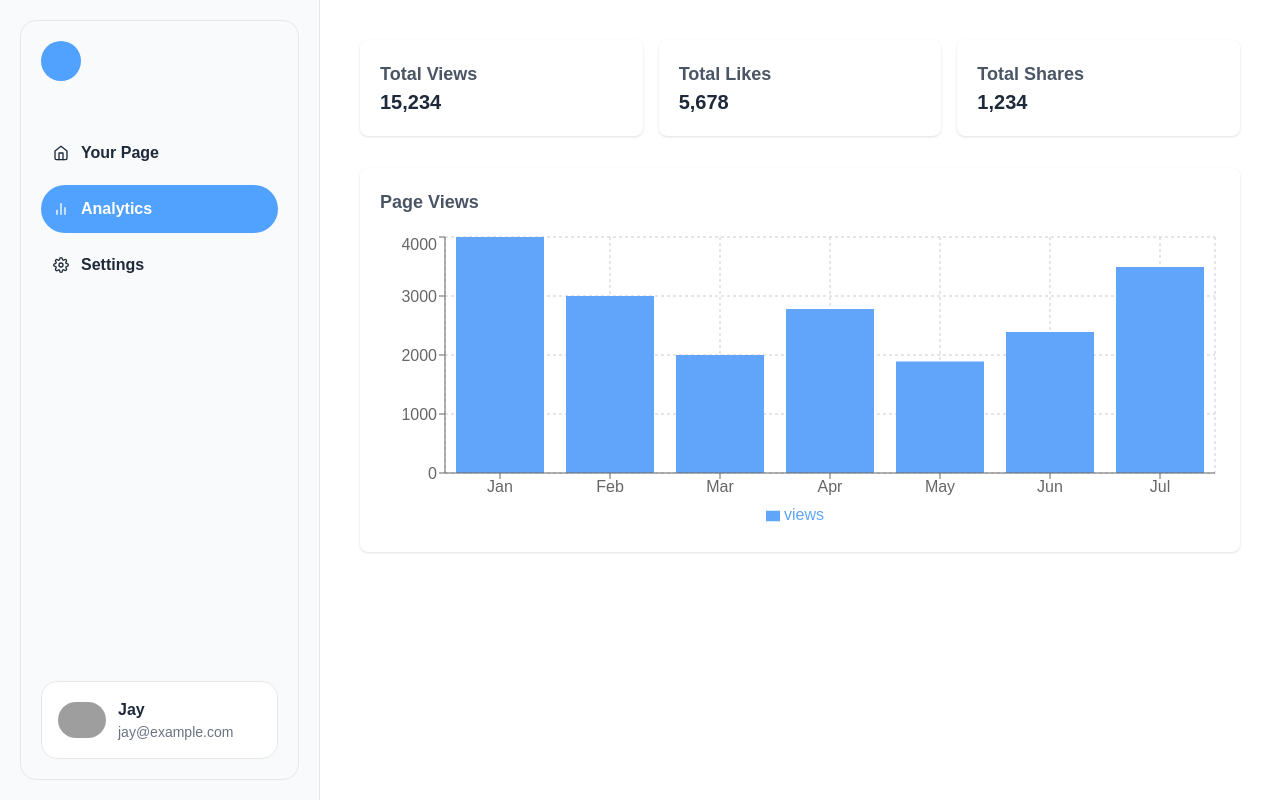
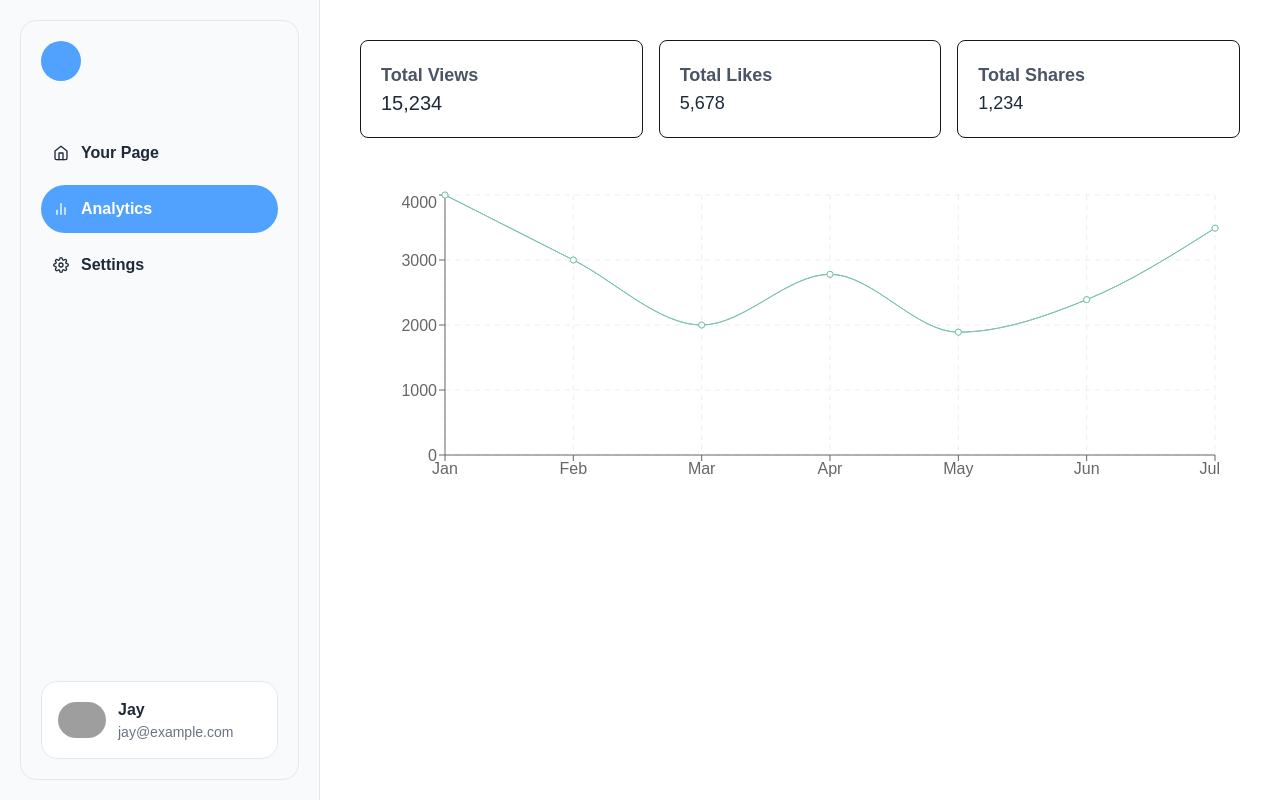
Before and after one commit to devtofunmi/devbio, a Next.js app: page /dashboard/analytics in a window 1280 px wide. Built offline with nearby package versions, Linux system fonts and the light colour scheme; grey boxes are pictures that could not be loaded.

Commit message:
changed recharts styling

```diff
--- a/pages/dashboard/analytics.tsx
+++ b/pages/dashboard/analytics.tsx
@@ -1,6 +1,6 @@
 import React from 'react';
 import DashboardLayout from '../../components/dashboard/DashboardLayout';
-import { BarChart, Bar, XAxis, YAxis, CartesianGrid, Tooltip, Legend, ResponsiveContainer } from 'recharts';
+import { BarChart, Bar, XAxis, YAxis, CartesianGrid, Tooltip, Legend, ResponsiveContainer, LineChart, Line } from 'recharts';
 
 const data = [
   { name: 'Jan', views: 4000 },
@@ -16,31 +16,28 @@ const AnalyticsPage: React.FC = () => {
   return (
     <DashboardLayout>
       <div className="grid grid-cols-1 md:grid-cols-3 gap-4">
-        <div className="bg-white p-5 rounded-lg shadow">
+        <div className="bg-white p-5 rounded-lg border">
           <h2 className="text-lg font-semibold text-gray-600">Total Views</h2>
-          <p className="text-xl font-bold text-gray-800">15,234</p>
+          <p className="text-xl  text-gray-800">15,234</p>
         </div>
-        <div className="bg-white p-5 rounded-lg shadow">
+        <div className="bg-white p-5 rounded-lg border">
           <h2 className="text-lg font-semibold text-gray-600">Total Likes</h2>
-          <p className="text-xl font-bold text-gray-800">5,678</p>
+          <p className="text-lg  text-gray-800">5,678</p>
         </div>
-        <div className="bg-white p-5 rounded-lg shadow">
+        <div className="bg-white p-5 rounded-lg border">
           <h2 className="text-lg font-semibold text-gray-600">Total Shares</h2>
-          <p className="text-xl font-bold text-gray-800">1,234</p>
+          <p className="text-lg  text-gray-800">1,234</p>
         </div>
       </div>
-      <div className="mt-8 bg-white p-5 rounded-lg shadow">
-        <h2 className="text-lg font-semibold text-gray-600 mb-4">Page Views</h2>
-        <ResponsiveContainer width="100%" height={300}>
-          <BarChart data={data}>
-            <CartesianGrid strokeDasharray="3 3" />
-            <XAxis dataKey="name" />
-            <YAxis />
-            <Tooltip />
-            <Legend />
-            <Bar dataKey="views" fill="#60A5FA" />
-          </BarChart>
-        </ResponsiveContainer>
+      <div className="mt-8 bg-white p-5 rounded-lg ">
+
+        <LineChart width="100%" height={300} data={data}>
+          <CartesianGrid stroke="#eee" strokeDasharray="5 5"/>
+          <XAxis dataKey="name"/>
+          <YAxis/>
+          <Line type="monotone" dataKey="views" stroke="#60A5FA" />
+          <Line type="monotone" dataKey="views" stroke="#82ca9d" />
+        </LineChart>
       </div>
     </DashboardLayout>
   );
```
